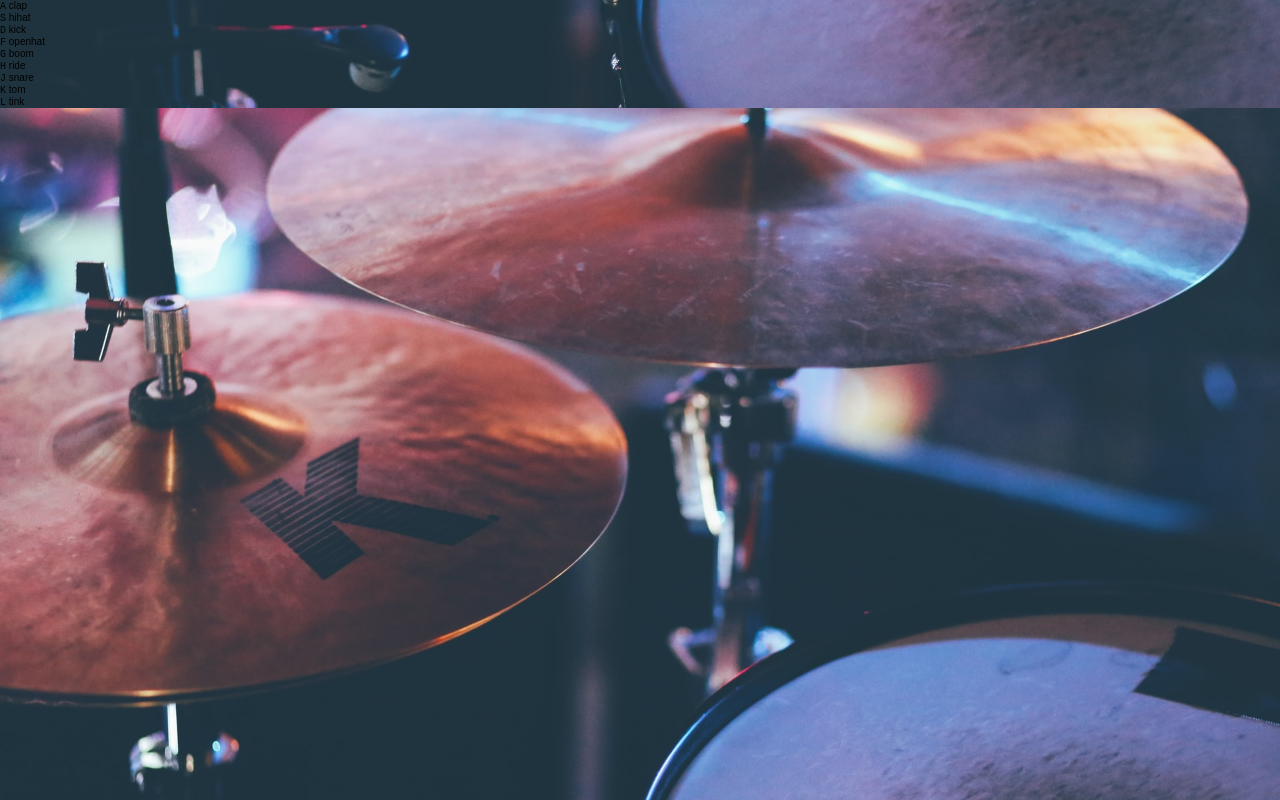
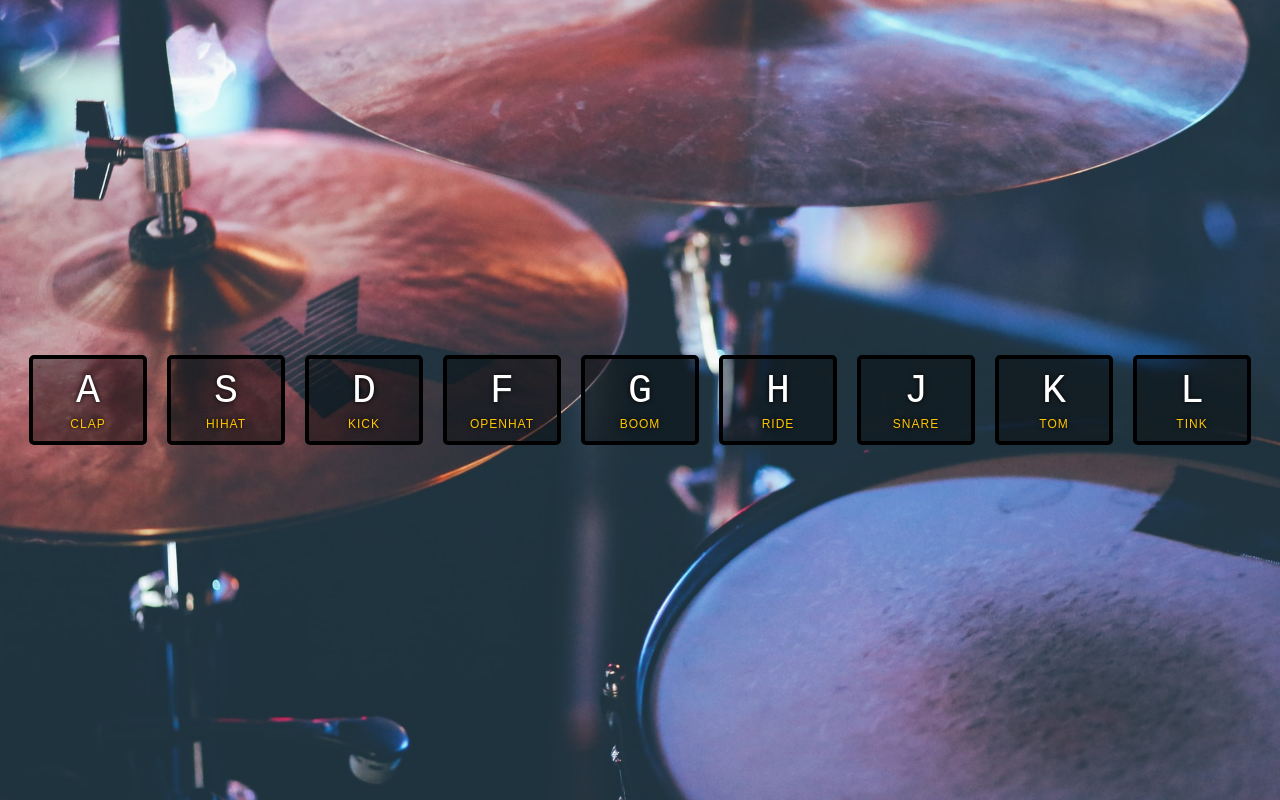
Before and after one commit to aavetisyanIT/Compact_Projects, a plain HTML site: page Drum_Kit/index.html in a window 1280 px wide. Drawn offline with Linux system fonts and the light colour scheme.

Commit message:
Style keys

```diff
--- a/Drum_Kit/index.css
+++ b/Drum_Kit/index.css
@@ -10,3 +10,42 @@ html {
 	padding: 0;
 	font-family: sans-serif;
 }
+.keys {
+	display: flex;
+	flex: 1;
+	min-height: 100vh;
+	align-items: center;
+	justify-content: center;
+}
+
+.key {
+	border: 0.4rem solid black;
+	border-radius: 0.5rem;
+	margin: 1rem;
+	font-size: 1.5rem;
+	padding: 1rem 0.5rem;
+	transition: all 0.07s ease;
+	width: 10rem;
+	text-align: center;
+	color: white;
+	background: rgba(0, 0, 0, 0.4);
+	text-shadow: 0 0 0.5rem black;
+}
+
+.playing {
+	transform: scale(1.1);
+	border-color: #ffc600;
+	box-shadow: 0 0 1rem #ffc600;
+}
+
+kbd {
+	display: block;
+	font-size: 4rem;
+}
+
+.sound {
+	font-size: 1.2rem;
+	text-transform: uppercase;
+	letter-spacing: 0.1rem;
+	color: #ffc600;
+}
```
